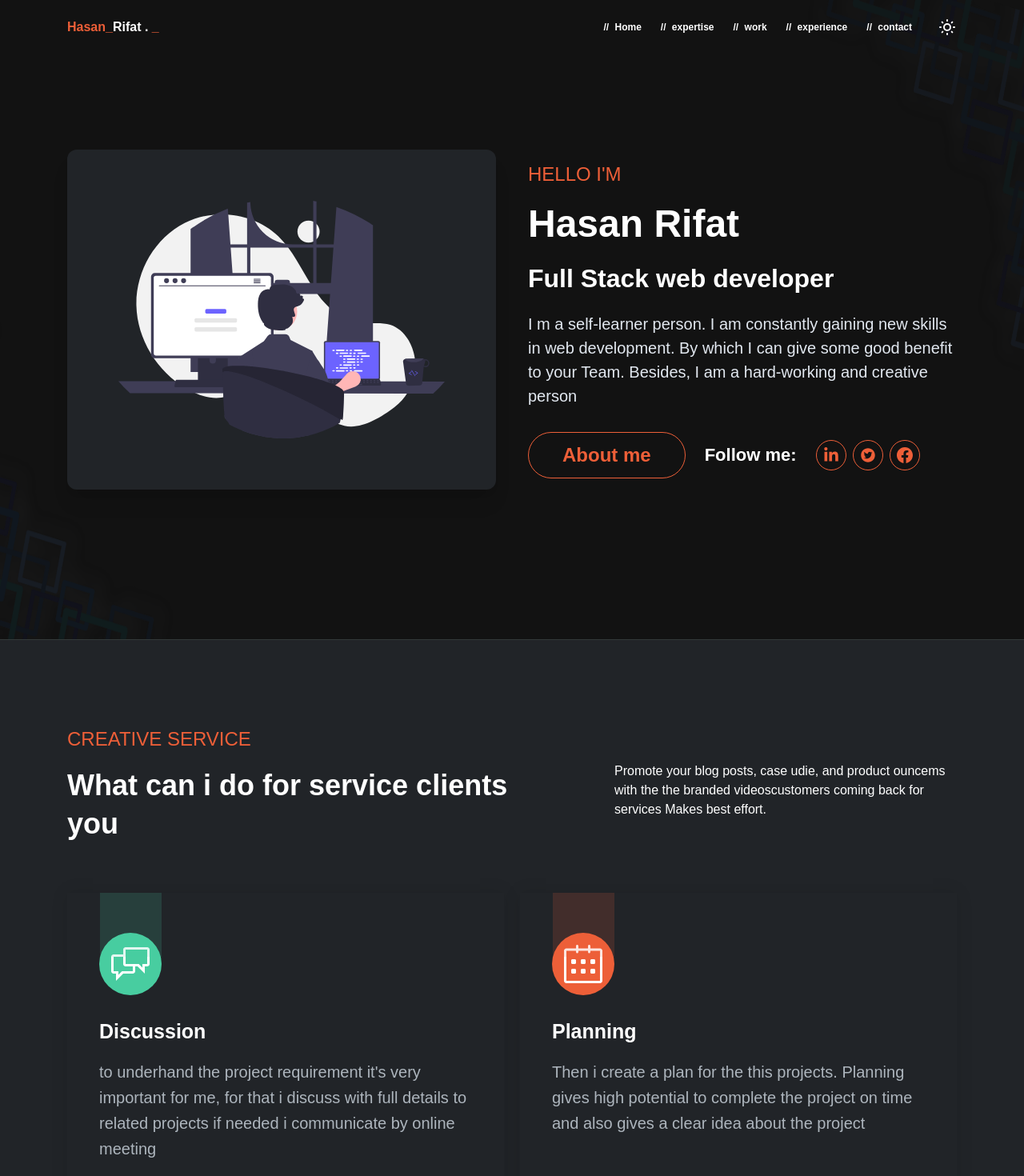
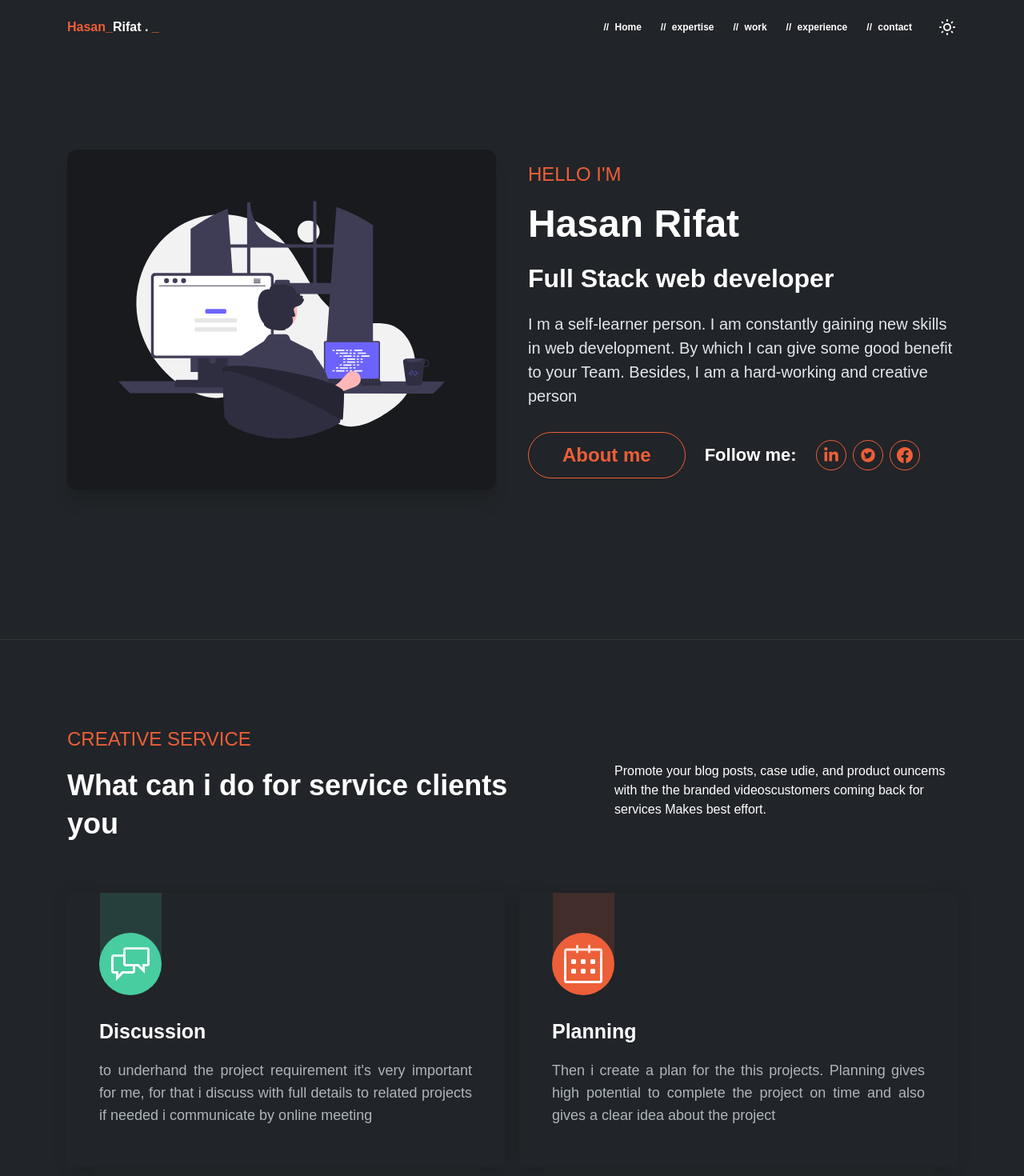
Before and after one commit to Hasan-Rifat/dev-portfolio, a Next.js app: page / in a window 1280 px wide. Shown: the top 1470 px of the page at 80% size. Built offline with nearby package versions, Linux system fonts and the light colour scheme.

Commit message:
services section complete and hero section some update

```diff
--- a/app/layout.tsx
+++ b/app/layout.tsx
@@ -10,9 +10,10 @@ export default function RootLayout({
 }: {
   children: React.ReactNode;
 }) {
-  if (typeof window !== "undefined") {
+  /*   useEffect(() => {
     localStorage.setItem("theme", "dark");
-  }
+  }, []); */
+
   return (
     <html lang="en">
       <body>
--- a/components/Home/Hero.tsx
+++ b/components/Home/Hero.tsx
@@ -17,16 +17,16 @@ const Hero: React.FC<HeroProps> = () => {
 
   return (
     <section
-      className={`h-screen flex items-center relative border-b-[1px] dark:border-secondary border-[#0000]`}
+      className={`h-screen flex items-center relative border-b-[1px] dark:border-secondary border-[#0000] dark:bg-[#212428] bg-[#dde5ef]`}
     >
-      <Image
+      {/*  <Image
         src={`${theme === "dark" ? darkBg.src : lightBg.src}`}
         alt={"background images"}
         fill
-      />
+      /> */}
       <div className="lg:container mx-auto px-[5%] py-[0.5%] z-50">
         <div className="md:grid md:grid-cols-8 gap-5 xl:gap-10 2xl:gap-20 md:items-center">
-          <div className="md:col-span-4  dark:bg-[#212428] bg-[#fff] p-16 rounded-xl shadow-xl">
+          <div className="md:col-span-4  dark:bg-[#181a1d] bg-[#fff] p-16 rounded-xl shadow-xl">
             <Image src={heroLeftImg} alt="hero image" />
           </div>
           <div
@@ -58,7 +58,7 @@ const Hero: React.FC<HeroProps> = () => {
               Full Stack web developer
             </h5>
             <p
-              className="dark:text-[#e2e8f0]
+              className="dark:text-[#e2e8f0] text-[#212428]
             lg:text-[20px] lg:leading-[30px] lg:mb-[30px] lg:mt-[18px]
             md:text-[18px] md:leading-[28px] md:mb-[20px] md:mt-[10px]
             sm:text-[16px] sm:leading-[24px] mb-[10px] mt-[5px]
--- a/components/Home/Services.tsx
+++ b/components/Home/Services.tsx
@@ -117,7 +117,7 @@ const Services: React.FC<ServicesProps> = () => {
                 <h4 className="text-[25px] leading-[37.5px] mt-[20px] mb-[15px] font-bold">
                   {title}
                 </h4>
-                <p className="text-xl leading-8 dark:text-[#adb5bd] text-[#666]">
+                <p className="text-lg leading-7 text-justify dark:text-[#adb5bd] text-[#666] ">
                   {text}
                 </p>
               </div>
```
